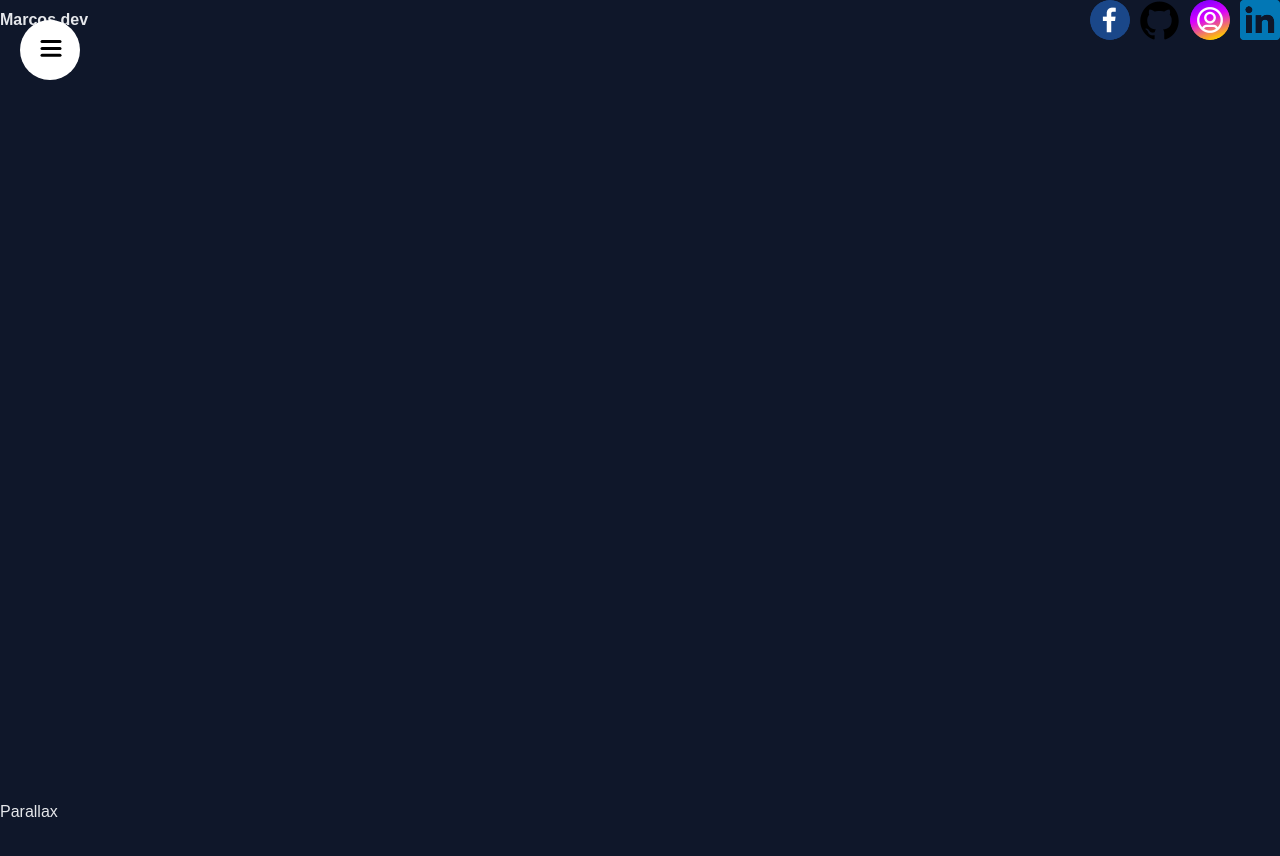
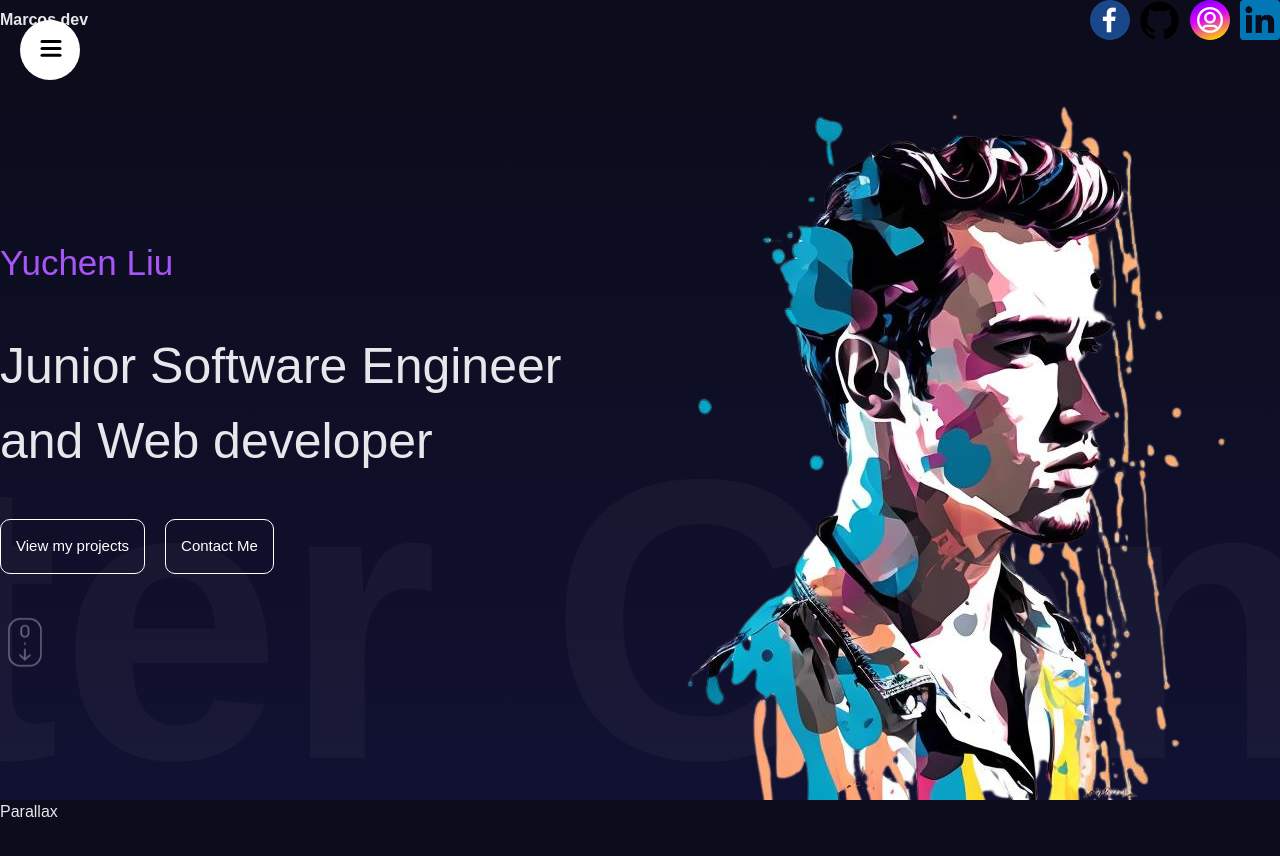
Before and after one commit to TheRealOGLoc/portfolio, a React (Create React App) app: page / in a window 1280 px wide. Shown: the top 856 px of the page. Built offline with nearby package versions, Linux system fonts and the light colour scheme.

Commit message:
Finish the about me section

```diff
--- a/src/App.js
+++ b/src/App.js
@@ -1,11 +1,13 @@
 import './App.scss';
 import Navbar from './component/TopNavbar/Navbar';
+import AboutMe from './component/AboutMe/AboutMe';
 
 function App() {
   return (
-    <div className="App bg-slate-900 text-gray-200">
+    <div className="App text-gray-200">
       <section id='Homepage'>
         <Navbar></Navbar>
+        <AboutMe/>
       </section>
       <section id='Services'>Parallax</section>
       <section>Services</section>
--- a/src/App.scss
+++ b/src/App.scss
@@ -19,3 +19,8 @@ a {
     text-decoration: none;
     color: inherit;
 }
+
+body {
+    background-color: #0c0c1d;
+    color: lightgray;
+}
--- a/src/component/AboutMe/AboutMe.jsx
+++ b/src/component/AboutMe/AboutMe.jsx
@@ -1,10 +1,65 @@
 import React from 'react'
 import "./AboutMe.scss"
+import { motion } from 'framer-motion'
 
 export default function AboutMe() {
-  return (
-    <div>
 
-    </div>
-  )
+    const textVariants = {
+        initial: {
+            x: -500,
+            opacity: 0
+        },
+        animate: {
+            x: 0,
+            opacity: 1,
+            transition: {
+                duration: 1,
+                staggerChildren: 0.1
+            }
+        },
+        scrollButton: {
+            opacity: 0,
+            y: 5,
+            transition: {
+                duration: 2,
+                repeat: Infinity
+            }
+        }
+    }
+
+    const sliderVariants = {
+        initial: {
+            x: 0,
+        },
+        animate: {
+            x: "-220%",
+            transition: {
+                repeat: Infinity,
+                repeatType: "mirror",
+                duration: 20
+            }
+        },
+    }
+
+    return (
+        <div className='about-me overflow-hidden relative'>
+            <div className="about-me-wrapper max-w-[1366px] h-[100%] m-auto">
+                <motion.div variants={textVariants} initial="initial" animate="animate" className="about-me-text-container w-[50%] h-[100%] flex flex-col justify-center gap-[40px]">
+                    <motion.h2 variants={textVariants} className='text-[35px] text-purple-500'>Yuchen Liu</motion.h2>
+                    <motion.h1 variants={textVariants} className='text-[50px]'>Junior Software Engineer and Web developer</motion.h1>
+                    <motion.div variants={textVariants} className="about-me-btns">
+                        <motion.button variants={textVariants}>View my projects</motion.button>
+                        <motion.button variants={textVariants}>Contact Me</motion.button>
+                    </motion.div>
+                    <motion.img variants={textVariants} animate="scrollButton" className='w-[50px]' src="/images/scroll.png" alt="" />
+                </motion.div>
+            </div>
+            <motion.div variants={sliderVariants} initial="initial" animate="animate" className="about-me-sliding-text absolute text-[50vh] text-[#ffffff09] whitespace-nowrap bottom-[-120px] w-[50%] font-bold">
+                    Writer Contect Creater Influencer
+            </motion.div>
+            <div className="about-me-image-container h-[100%] absolute top-0 right-0">
+                <img src="/images/hero.png" alt="" />
+            </div>
+        </div>
+    )
 }
--- a/src/component/AboutMe/AboutMe.scss
+++ b/src/component/AboutMe/AboutMe.scss
@@ -0,0 +1,15 @@
+.about-me {
+    height: calc(100vh - 100px) ;
+    background: linear-gradient(180deg, #0c0c1d, #111132);
+}
+
+.about-me-btns button {
+    padding: 15px;
+    border: 1px solid white;
+    border-radius: 10px;
+    background-color: transparent;
+    color: white;
+    margin-right: 20px;
+    cursor: pointer;
+    font-size: 15px;
+}
```
Also changed, not shown: public/images/scroll.png (added), src/component/Parallax/Parallax.jsx (added).
